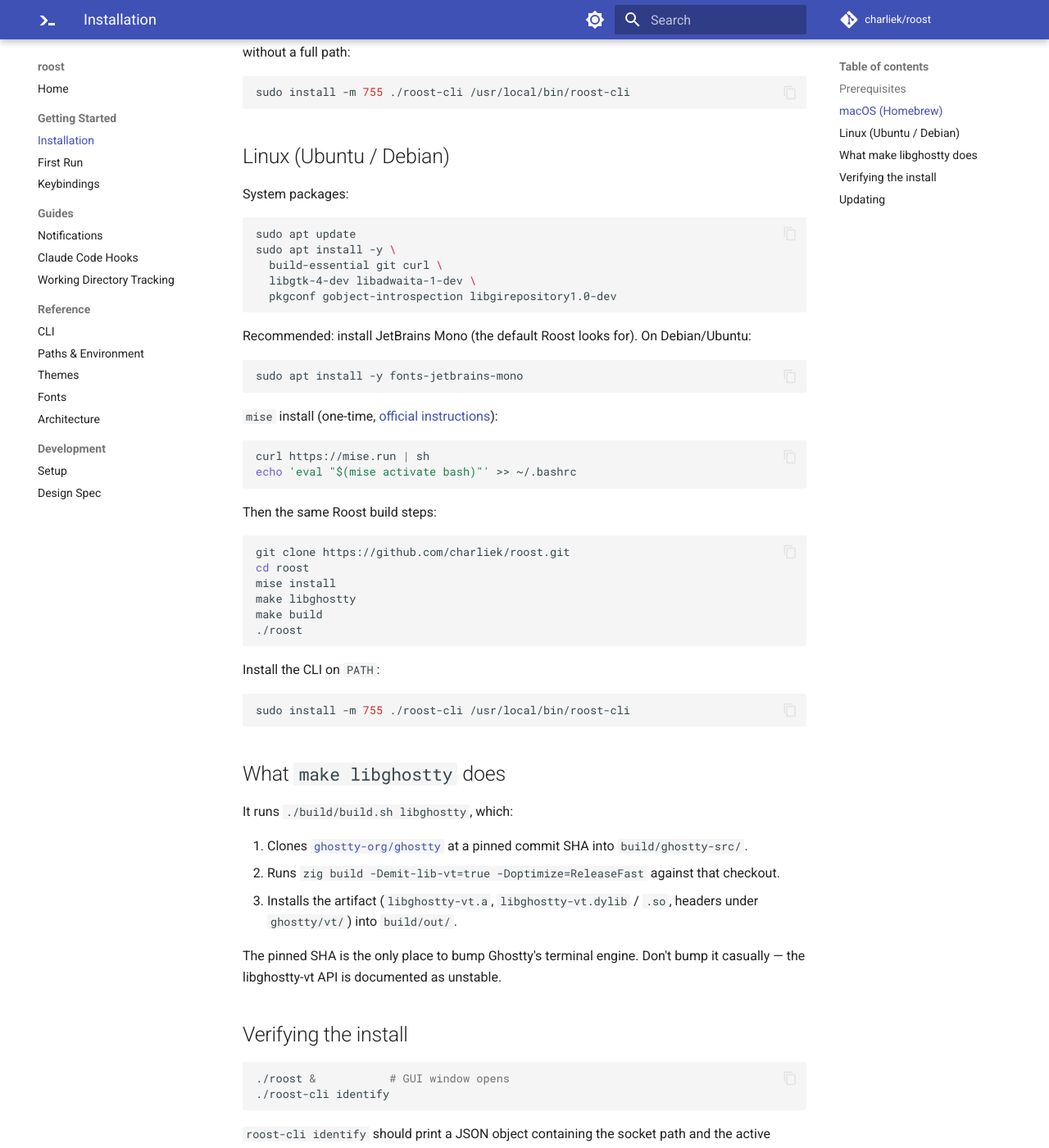
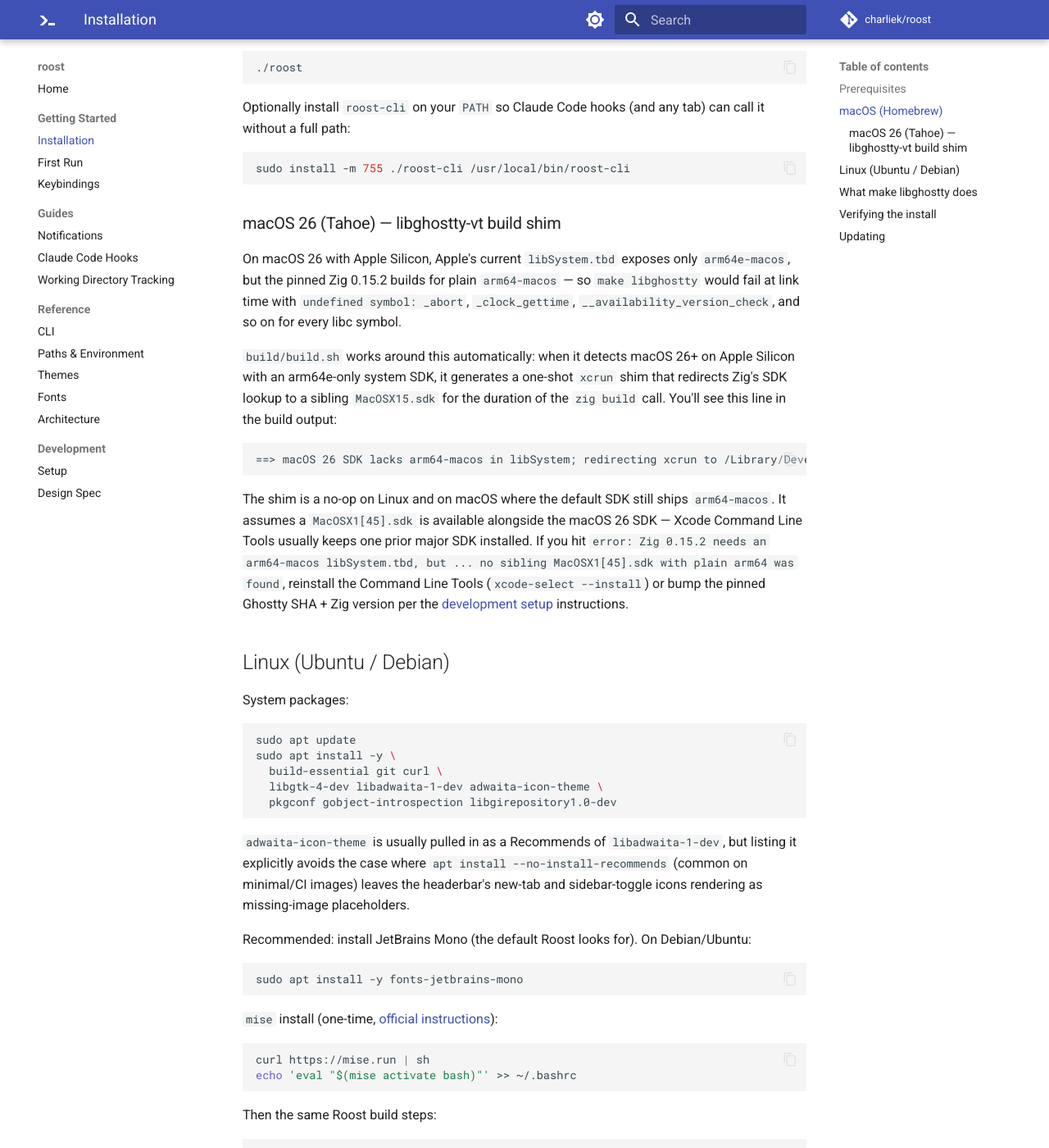
Before and after one commit to charliek/roost, an MkDocs documentation site: the page built from docs/getting-started/installation.md, in a window 1280 px wide and 1400 px high, scrolled down 1764 px. Shown: the whole window at 82% size. Built offline with MkDocs 1.6.1 and Material for MkDocs 9.7.7, drawn with Linux system fonts in a browser that asks for light colours; comment, search, counter and statistics services are not loaded; some of the changed text lies outside the part shown.

Commit message:
Work around macOS 26 arm64e-only SDK in libghostty-vt build (#21)
* Work around macOS 26 arm64e-only SDK in libghostty-vt build

Apple's macOS 26 libSystem.tbd exposes only arm64e-macos targets, but
Zig 0.15.2 (the pinned version) builds its host build runner for plain
arm64-macos. Every libc symbol comes back undefined at link time. Zig's
SDK detection calls xcrun --sdk macosx --show-sdk-path directly, so
SDKROOT alone can't redirect it.

build/build.sh now detects the situation on Apple Silicon macOS 26+ and
prepends a one-shot xcrun shim that returns a sibling MacOSX1[45].sdk
for the duration of the zig build call. No-op on Linux and on macOS
where the default SDK still ships arm64-macos. Exits with a clear
message if no compatible SDK exists.

Co-Authored-By: Claude Opus 4.7 (1M context) <noreply@anthropic.com>

* Address CodeRabbit feedback on macOS 26 SDK shim

build.sh: replace head -20 in sdk_has_plain_arm64 with a first-YAML-
document scan. libSystem.tbd is a multi-doc tbd whose later documents
re-export sub-libraries that still list arm64-macos even when libSystem
itself is arm64e-only, so a whole-file grep falsely classifies the
macOS 26 SDK as arm64-capable. Scoping the match to the first document
keeps the check accurate while removing the brittle 20-line truncation.

installation.md: tag the shim's example output block as `text` so
markdownlint MD040 doesn't flag it.

Co-Authored-By: Claude Opus 4.7 (1M context) <noreply@anthropic.com>

---------

Co-authored-by: Claude Opus 4.7 (1M context) <noreply@anthropic.com>

````diff
--- a/docs/getting-started/installation.md
+++ b/docs/getting-started/installation.md
@@ -19,8 +19,10 @@ Roost ships as two binaries — `roost` (GUI) and `roost-cli` (companion). Both
 Install the system packages:
 
 ```bash
-brew install gtk4 libadwaita pkgconf gobject-introspection
+brew install gtk4 libadwaita adwaita-icon-theme pkgconf gobject-introspection
 ```
+
+`adwaita-icon-theme` is a separate Homebrew formula from `libadwaita` and ships the symbolic icons Roost's headerbar uses (`tab-new-symbolic`, `sidebar-show-symbolic`, etc.). Without it those buttons render as a missing-image placeholder.
 
 Recommended: install JetBrains Mono. It's the default font Roost looks for and renders well through Pango/Cairo on macOS:
 
@@ -72,6 +74,18 @@ Optionally install `roost-cli` on your `PATH` so Claude Code hooks (and any tab)
 sudo install -m 755 ./roost-cli /usr/local/bin/roost-cli
 ```
 
+### macOS 26 (Tahoe) — libghostty-vt build shim
+
+On macOS 26 with Apple Silicon, Apple's current `libSystem.tbd` exposes only `arm64e-macos`, but the pinned Zig 0.15.2 builds for plain `arm64-macos` — so `make libghostty` would fail at link time with `undefined symbol: _abort`, `_clock_gettime`, `__availability_version_check`, and so on for every libc symbol.
+
+`build/build.sh` works around this automatically: when it detects macOS 26+ on Apple Silicon with an arm64e-only system SDK, it generates a one-shot `xcrun` shim that redirects Zig's SDK lookup to a sibling `MacOSX15.sdk` for the duration of the `zig build` call. You'll see this line in the build output:
+
+```text
+==> macOS 26 SDK lacks arm64-macos in libSystem; redirecting xcrun to /Library/Developer/CommandLineTools/SDKs/MacOSX15.sdk
+```
+
+The shim is a no-op on Linux and on macOS where the default SDK still ships `arm64-macos`. It assumes a `MacOSX1[45].sdk` is available alongside the macOS 26 SDK — Xcode Command Line Tools usually keeps one prior major SDK installed. If you hit `error: Zig 0.15.2 needs an arm64-macos libSystem.tbd, but ... no sibling MacOSX1[45].sdk with plain arm64 was found`, reinstall the Command Line Tools (`xcode-select --install`) or bump the pinned Ghostty SHA + Zig version per the [development setup](../development/setup.md#bumping-the-pinned-ghostty-sha) instructions.
+
 ## Linux (Ubuntu / Debian)
 
 System packages:
@@ -80,9 +94,11 @@ System packages:
 sudo apt update
 sudo apt install -y \
   build-essential git curl \
-  libgtk-4-dev libadwaita-1-dev \
+  libgtk-4-dev libadwaita-1-dev adwaita-icon-theme \
   pkgconf gobject-introspection libgirepository1.0-dev
 ```
+
+`adwaita-icon-theme` is usually pulled in as a Recommends of `libadwaita-1-dev`, but listing it explicitly avoids the case where `apt install --no-install-recommends` (common on minimal/CI images) leaves the headerbar's new-tab and sidebar-toggle icons rendering as missing-image placeholders.
 
 Recommended: install JetBrains Mono (the default Roost looks for). On Debian/Ubuntu:
 
````
Also changed, not shown: docs/development/setup.md (+2 -0 lines), 1 other file.
